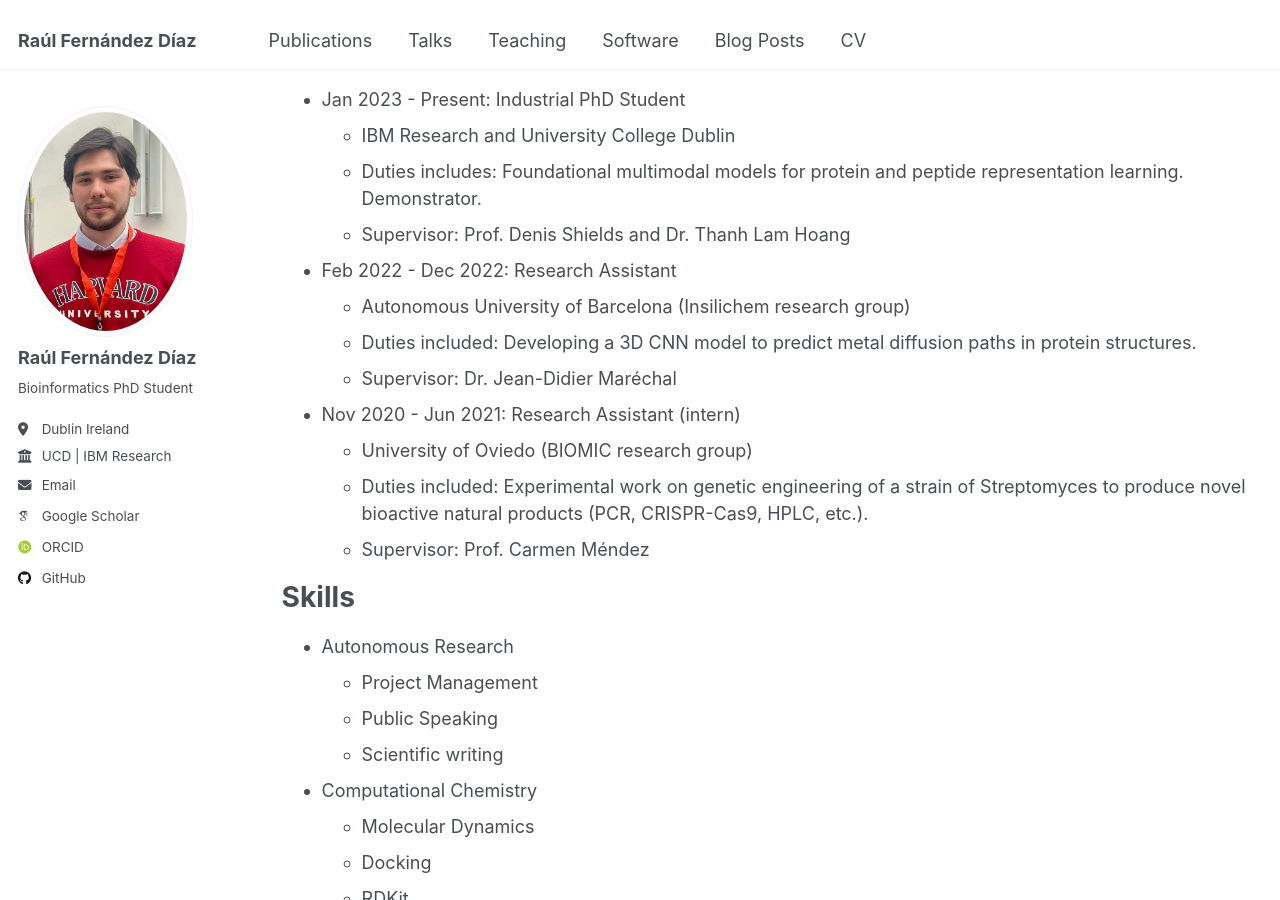
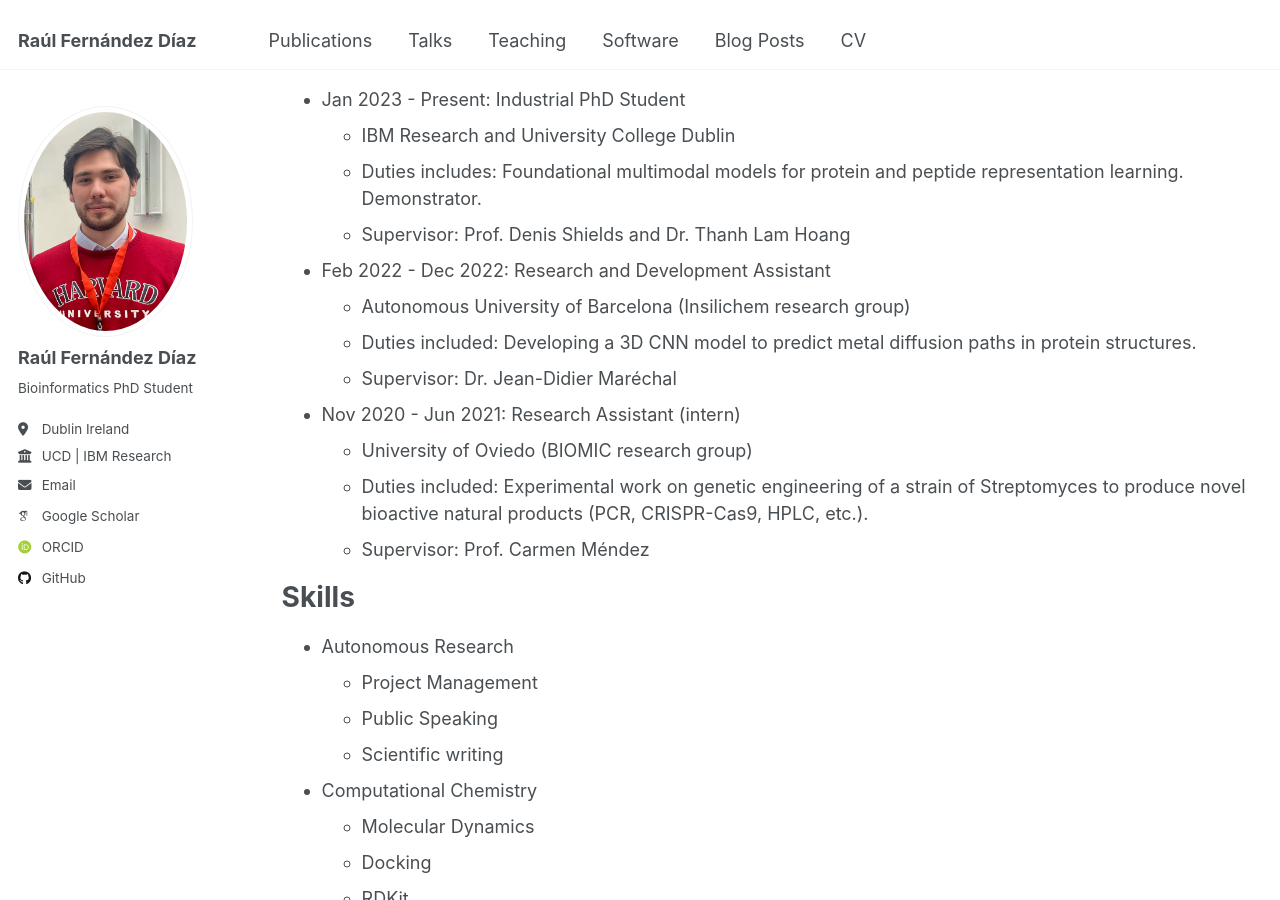
Before and after one commit to RaulFD-creator/RaulFD-creator.github.io, a Jekyll site: the page built from _pages/cv.md, in a window 1280 px wide and 900 px high, scrolled down 310 px. Built offline with Jekyll 4.4.1, drawn with Linux system fonts in a browser that asks for light colours; some web fonts are replaced.

Commit message:
🛠️ Minor tweak to insilichem cv

```diff
--- a/_pages/cv.md
+++ b/_pages/cv.md
@@ -22,7 +22,7 @@ Work experience
   * Duties includes: Foundational multimodal models for protein and peptide representation learning. Demonstrator.
   * Supervisor: Prof. Denis Shields and Dr. Thanh Lam Hoang
 
-* Feb 2022 - Dec 2022: Research Assistant
+* Feb 2022 - Dec 2022: Research and Development Assistant
   * Autonomous University of Barcelona (Insilichem research group)
   * Duties included: Developing a 3D CNN model to predict metal diffusion paths in protein structures.
   * Supervisor: Dr. Jean-Didier Maréchal
```
